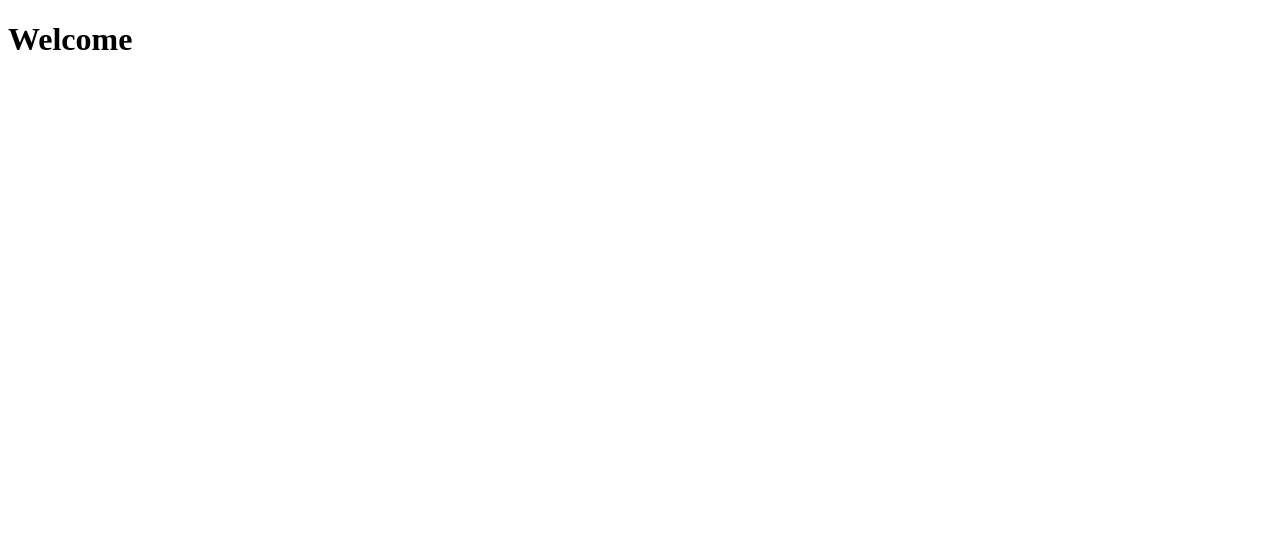
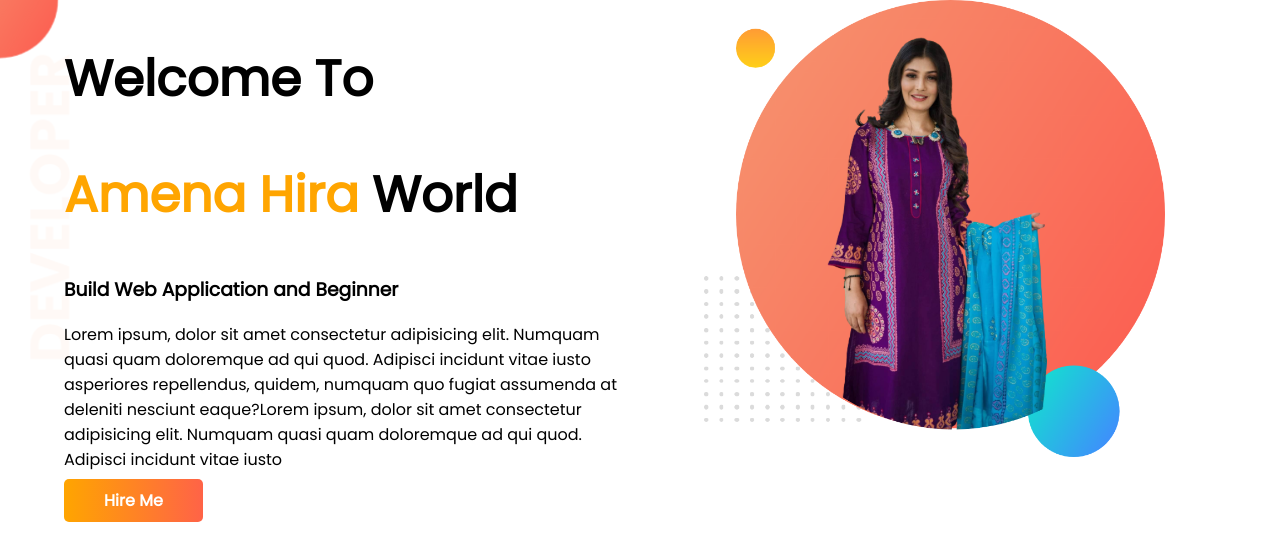
Before and after one commit to amena-hira/Hira-Portfolio, a plain HTML site: page index.html in a window 1280 px wide. Drawn offline with Linux system fonts and the light colour scheme.

Commit message:
top banner added

```diff
--- a/index.html
+++ b/index.html
@@ -1,13 +1,35 @@
 <!DOCTYPE html>
 <html lang="en">
+
 <head>
     <meta charset="UTF-8">
     <meta http-equiv="X-UA-Compatible" content="IE=edge">
     <meta name="viewport" content="width=device-width, initial-scale=1.0">
     <title>Hira Portfolio</title>
     <link rel="stylesheet" href="style.css">
+    <link rel="preconnect" href="https://fonts.googleapis.com">
+    <link rel="preconnect" href="https://fonts.gstatic.com" crossorigin>
+    <link href="https://fonts.googleapis.com/css2?family=Poppins&display=swap" rel="stylesheet">
 </head>
+
 <body>
-    <h1>Welcome</h1>
+    <section class="top-banner">
+        <div class="half-width">
+            <h1>Welcome To </h1>
+            <h1><span class="color-orange">Amena Hira</span> World</h1>
+            <h3>Build Web Application and Beginner</h3>
+            <p>Lorem ipsum, dolor sit amet consectetur adipisicing elit. Numquam quasi quam doloremque ad qui quod.
+                Adipisci
+                incidunt vitae iusto asperiores repellendus, quidem, numquam quo fugiat assumenda at deleniti nesciunt
+                eaque?Lorem ipsum, dolor sit amet consectetur adipisicing elit. Numquam quasi quam doloremque ad qui
+                quod.
+                Adipisci incidunt vitae iusto</p>
+                <a class="link-button" href="https://www.linkedin.com/in/amena-akhter-hira-5b4aaa1ba/" target="_blank">Hire Me</a>
+        </div>
+        <div class="half-width">
+            <img src="images/top.png" alt="">
+        </div>
+    </section>
 </body>
+
 </html>
--- a/style.css
+++ b/style.css
@@ -0,0 +1,35 @@
+body {
+    font-family: 'Poppins', sans-serif;
+    margin: 0;
+}
+
+h1 {
+    font-size: 50px;
+}
+
+.color-orange {
+    color: orange;
+}
+
+section {
+    display: flex;
+}
+.top-banner{
+    background-image: url(images/top-banner.png);
+    background-repeat: no-repeat;
+}
+.half-width{
+    width: 50%;
+    padding-left: 5%;
+}
+.link-button{
+    background-image: linear-gradient(to right,orange, tomato);
+    text-decoration: none;
+    font-weight: 700;
+    color: white;
+    padding: 10px 40px;
+    border-radius: 5px;
+}
+.half-width img{
+    width: 80%;
+}
```
Also changed, not shown: images/dream-bg.png (added), images/exp-bg.png (added), images/favicon.png (added), images/middle-removebg-preview.png (added), images/middle.jpg (added), images/middle.png (added), images/my-bg.png (added), images/my-bg2.png (added), images/top-banner.png (added), images/top-removebg-preview.png (added), images/top.jpg (added), images/top.png (added).
